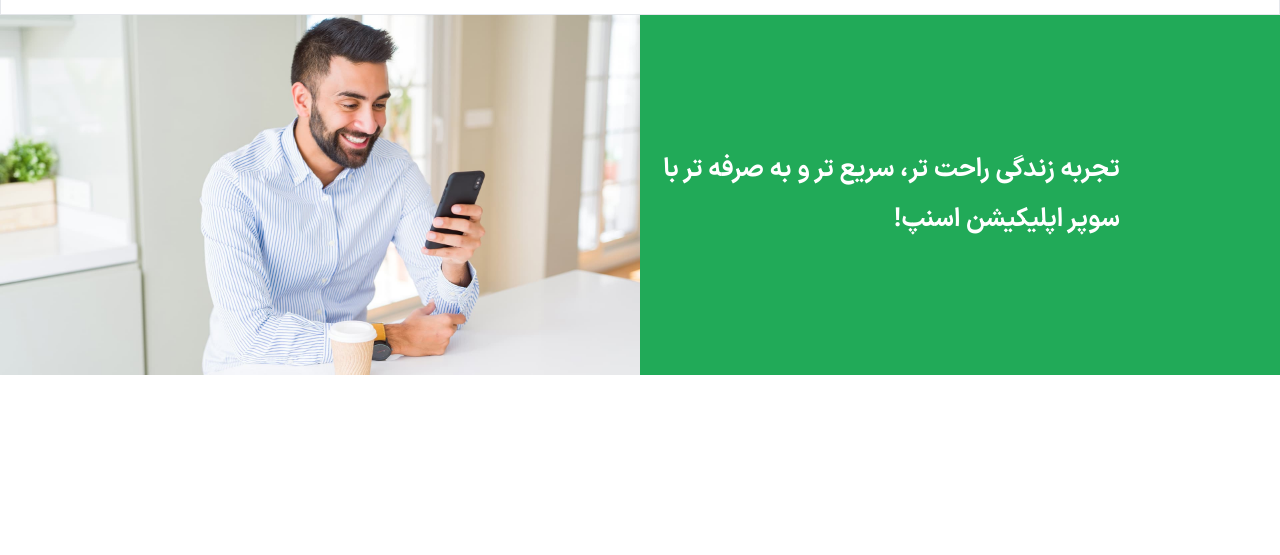
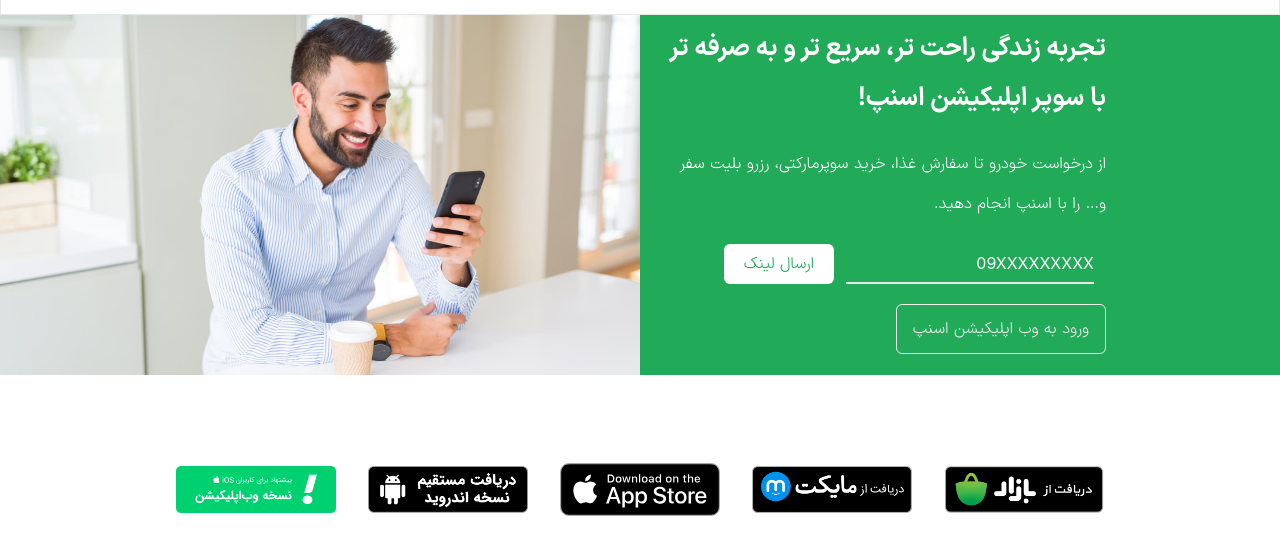
Before and after one commit to MeysamSefidkar/Snapp, a website: page src/index.html in a window 1280 px wide. Shown: the part 77-632 px from the top of the page. Drawn offline with Linux system fonts and the light colour scheme.

Commit message:
Add images market

```diff
--- a/src/index.html
+++ b/src/index.html
@@ -8,6 +8,9 @@
     <link rel="shortcut icon" href="./img/Untitled.png" type="image/x-icon">
 </head>
 <body>
+
+<!-- Navbar -->
+
 <div class="w-full border border-b">
     <div class="sm:w-full md:w-4/5 sm:h-17.5 h-17.5 md:h-22.5 m-auto flex justify-start items-center">
         <div class="flex md:hidden justify-between w-full flex-nowrap mx-5">
@@ -52,7 +55,7 @@
                           d="M1.646 4.646a.5.5 0 0 1 .708 0L8 10.293l5.646-5.647a.5.5 0 0 1 .708.708l-6 6a.5.5 0 0 1-.708 0l-6-6a.5.5 0 0 1 0-.708"/>
                 </svg>
                 <ul class="group-hover/item_about:flex hidden w-42.5 absolute top-14 list-none bg-white border leading-9
-                           flex-col justify-start items-start font-iran_Light rounded-lg text-text_nav">
+                           flex-col justify-start items-start font-iran_Light rounded-lg text-text_nav z-50">
                     <li class="flex items-center cursor-pointer px-4 py-1 hover:text-green_snap">فرصت های شغلی</li>
                     <li class="flex items-center cursor-pointer px-4 py-1 hover:text-green_snap">درباره ما</li>
                     <li class="flex items-center cursor-pointer px-4 py-1 hover:text-green_snap">تماس با ما</li>
@@ -61,6 +64,9 @@
         </ul>
     </div>
 </div>
+
+<!-- Menu Berger -->
+
 <div id="nav_res" class="hidden w-full bg-bg_nav_res text-xs absolute z-50">
     <div class="sm:w-1/2 w-full bg-white dark:bg-bg_dark1 border border-l-1 h-screen sm:flex md:hidden">
         <ul class="list-none flex flex-col justify-start items-start dark:text-white font-iran_Light mx-7 w-full">
@@ -148,15 +154,43 @@
 
 <div class="flex w-full">
     <div class="w-full md:w-2/3 lg:w-1/2  bg-green_snap flex justify-center
-              items-end flex-col text-white">
+              items-end flex-col text-white px-7 py-2">
         <div class="md:w-3/4 w-full">
             <h1 class="text-clamp_intro font-iran_Bold md:leading-15 lg:leading-12.5">تجربه زندگی راحت تر، سریع تر و به
                 صرفه تر با سوپر اپلیکیشن اسنپ!</h1>
+            <p class="text-clamp_des font-iran_Light leading-10 my-5">از درخواست خودرو تا سفارش غذا، خرید سوپرمارکتی،
+                رزرو
+                بلیت سفر و... را با اسنپ انجام دهید.</p>
+            <div class="md:flex w-full justify-start hidden">
+                <input type="text" class="bg-transparent border-b-2 outline-none mx-3 placeholder-white py-1"
+                       placeholder="09XXXXXXXXX">
+                <div class="bg-white text-green_snap cursor-pointer font-iran_Light rounded-md px-5 py-2">ارسال لینک
+                </div>
+            </div>
+            <div class="border border-text_muted rounded-md text-text_muted px-4 py-3 cursor-pointer font-iran_Light mt-5 mb-3
+                       md:inline-block hidden hover:bg-bg_muted">
+                ورود به وب اپلیکیشن اسنپ
+            </div>
+            <div class="border border-text_muted rounded-md text-black px-4 py-3 cursor-pointer font-iran_Light mt-5 mb-3
+                       md:hidden flex justify-center items-center bg-white">
+                دانلود اپلیکیشن اسنپ
+            </div>
         </div>
     </div>
-    <img src="./img/intro_desktop.jpg" alt="photo intro" class="hidden md:flex md:w-1/3 lg:w-1/2"
+    <img src="./img/intro_desktop.jpg" alt="photo intro" class="hidden md:flex md:w-1/3 lg:w-1/2 object-cover"
          style="transform: scaleX(-1)">
 </div>
+
+<!-- Images Market -->
+
+<div class="w-3/4 md:flex hidden flex-wrap justify-around items-center mx-auto my-20">
+    <img class="my-2" width="160" height="47" src="./img/market/bazaar.png" alt="market image">
+    <img class="my-2" width="160" height="47" src="./img/market/myketmarket.png" alt="market image">
+    <img class="my-2" width="160" height="47" src="./img/market/app_store.svg" alt="market image">
+    <img class="my-2" width="160" height="47" src="./img/market/direct-download-badge.png" alt="market image">
+    <img class="my-2" width="160" height="47" src="./img/market/snapp-pwa.png" alt="market image">
+</div>
+
 
 <!-- Script -->
 
```
Also changed, not shown: src/output.css.
